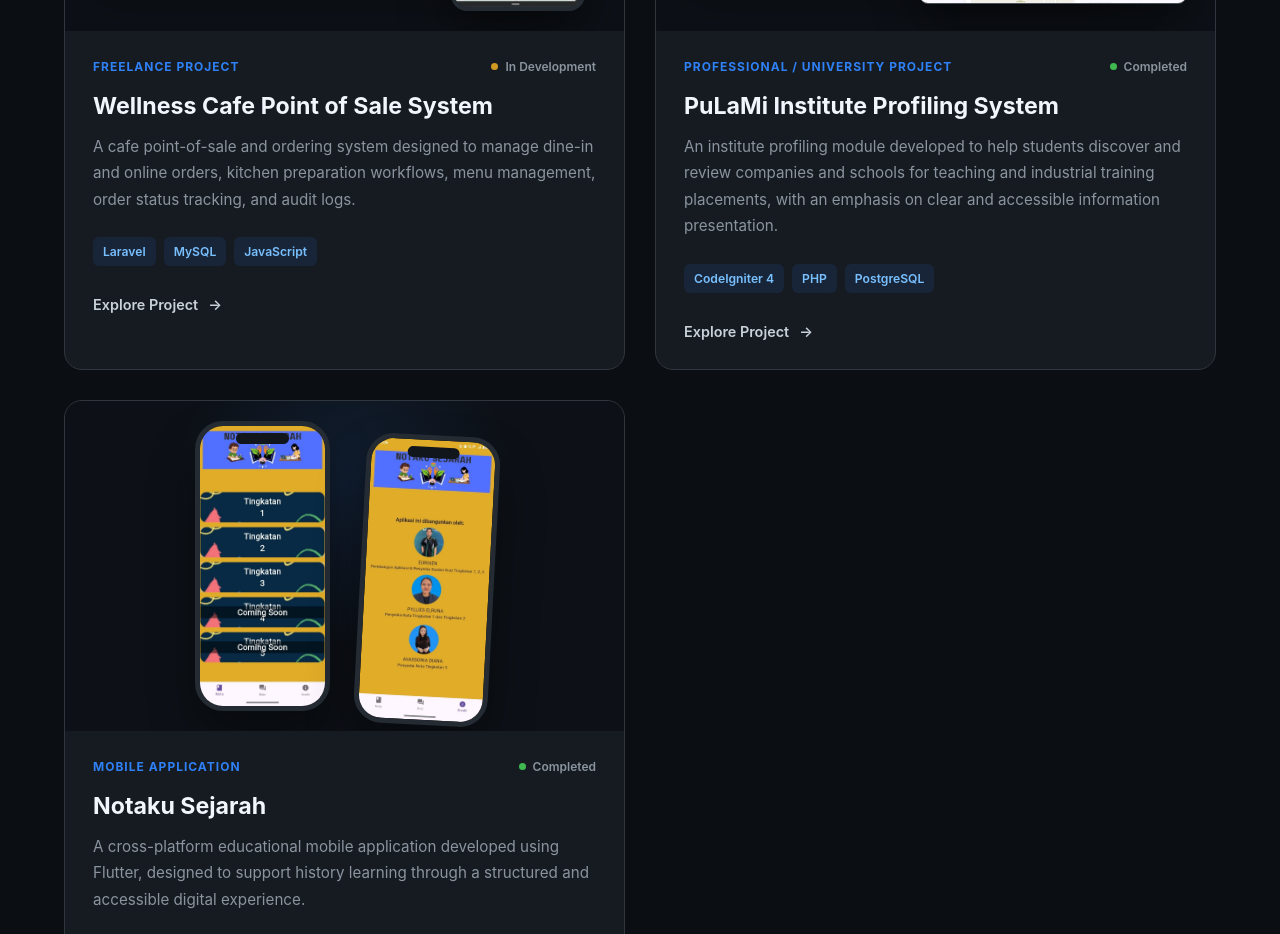
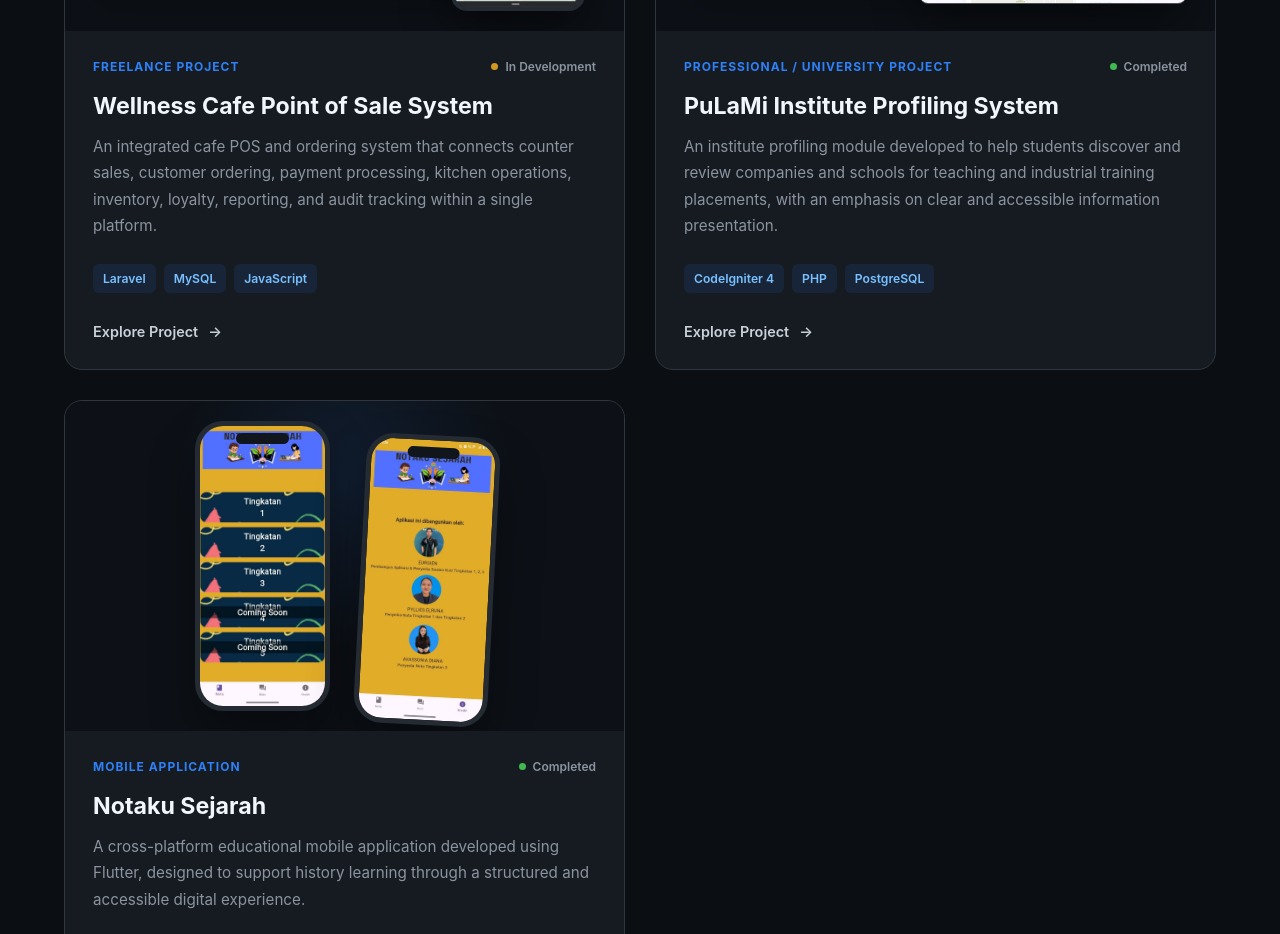
Before and after one commit to Agien99/agien99.github.io, a React (Vite) app: page / in a window 1280 px wide. Shown: the part 8020-8954 px from the top of the page. Built offline with nearby package versions, Linux system fonts and the light colour scheme.

Commit message:
Updated overview Project 1

```diff
--- a/src/components/Projects/Projects.jsx
+++ b/src/components/Projects/Projects.jsx
@@ -7,16 +7,19 @@ const projects = [
     type: 'mixed',
     category: 'Freelance Project',
     status: 'In Development',
+
     description:
-      'A cafe point-of-sale and ordering system designed to manage dine-in and online orders, kitchen preparation workflows, menu management, order status tracking, and audit logs.',
+        'An integrated cafe POS and ordering system that connects counter sales, customer ordering, payment processing, kitchen operations, inventory, loyalty, reporting, and audit tracking within a single platform.',
+
     images: [
-      '/images/projects/project_1/overview_1.jpg',
-      '/images/projects/project_1/overview_2.jpg',
+        '/images/projects/project_1/overview_1.jpg',
+        '/images/projects/project_1/overview_2.jpg',
     ],
+
     technologies: [
-      'Laravel',
-      'MySQL',
-      'JavaScript',
+        'Laravel',
+        'MySQL',
+        'JavaScript',
     ],
   },
 
```
